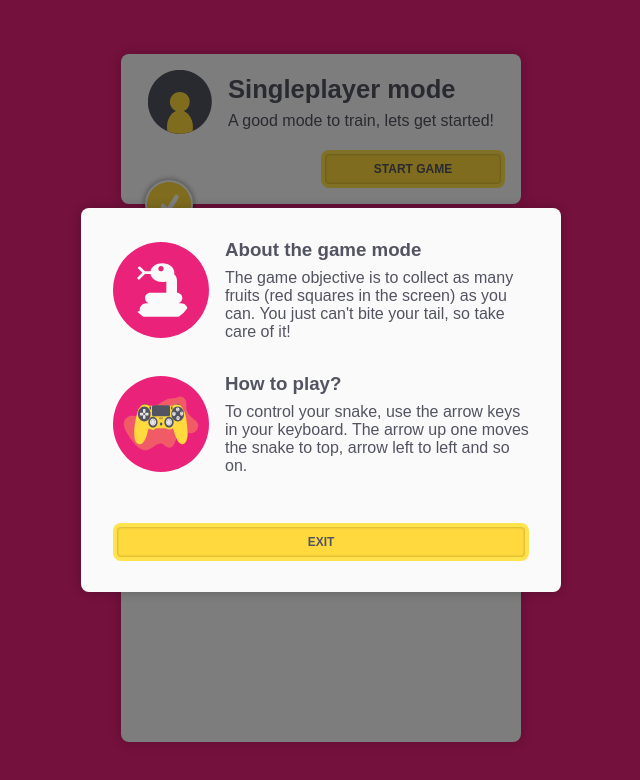
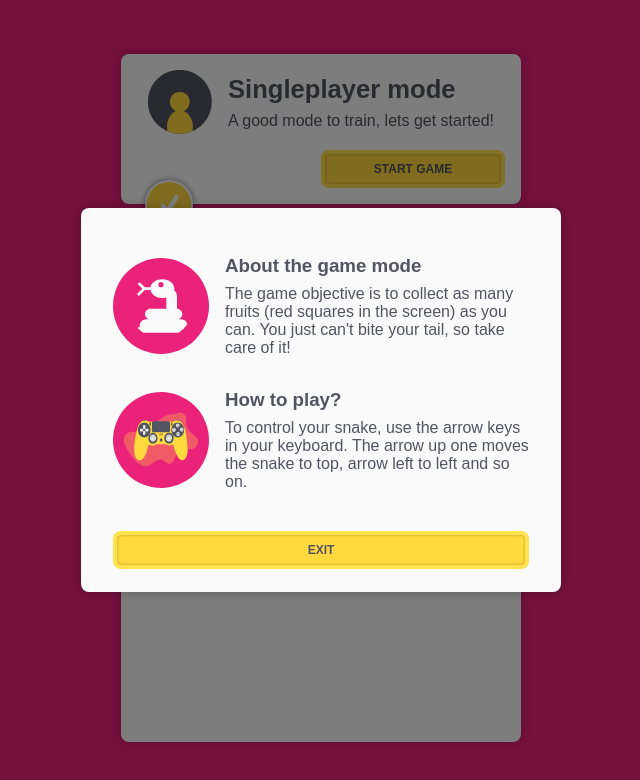
Before and after one commit to theo-nejm/snake-game, a plain HTML site: page play/singleplayer/index.html in a window 1280 px wide. Both pictures are taken after a click on the button 488 px from the left and 204 px from the top of the page. Shown: the whole page, without its empty margins (319-959 px from the left). Drawn offline with Linux system fonts and the light colour scheme.

Commit message:
fix: some small style details

```diff
--- a/styles/game.css
+++ b/styles/game.css
@@ -127,6 +127,14 @@ main .bottom .game-board {
   gap: 1rem;
 }
 
+.tutorial-content div.about-the-game {
+  margin-top: 1.5rem;
+}
+
+.tutorial-content div.how-to-play {
+  margin-bottom: .5rem;
+}
+
 .tutorial-content div img {
   height: 6rem;
   width: 6rem;
@@ -149,7 +157,6 @@ main .bottom .game-board {
 
 .tutorial-content button {
   width: 100%;
-  margin-top: 1rem;
 }
 
 #game {
```
